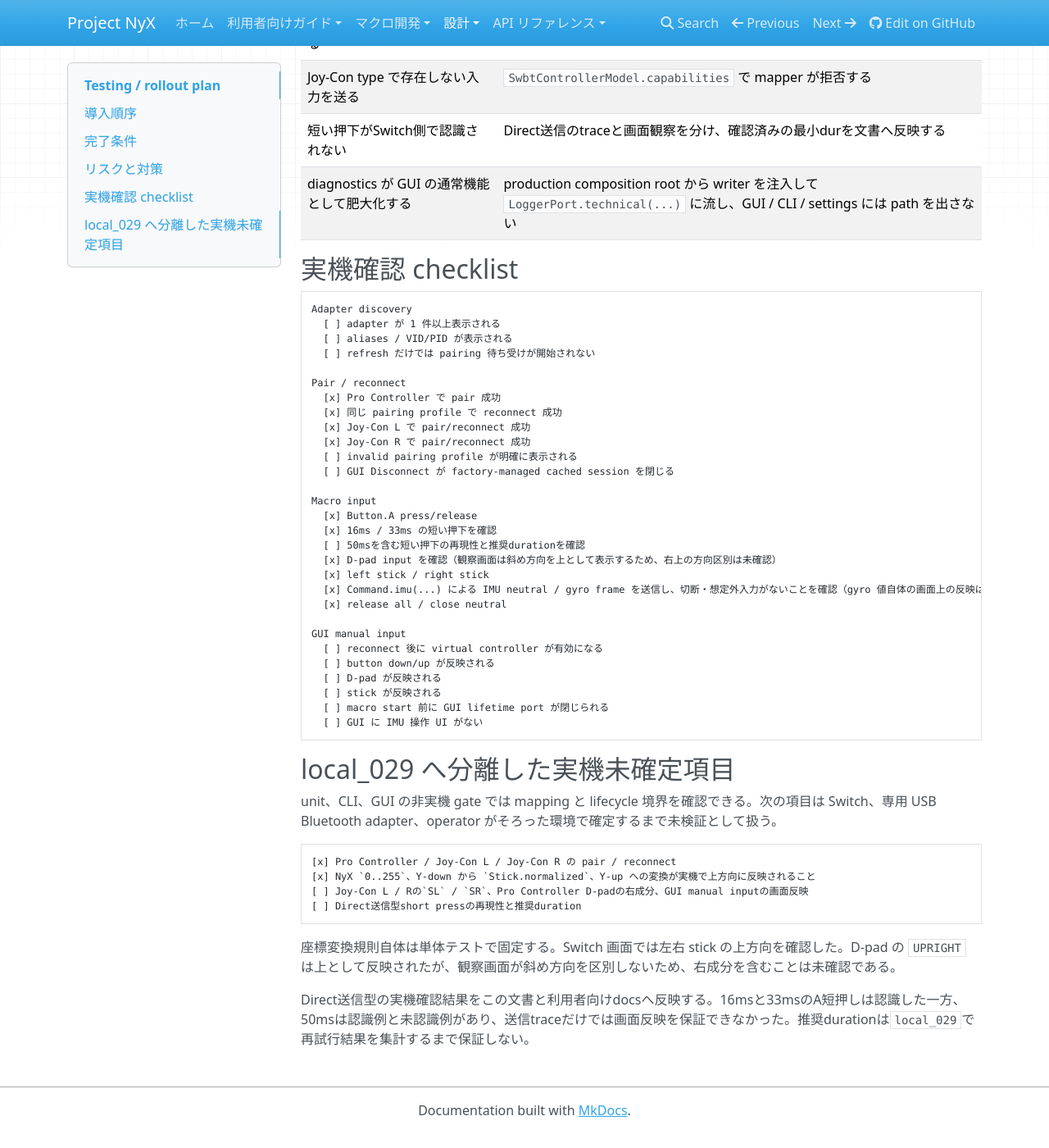
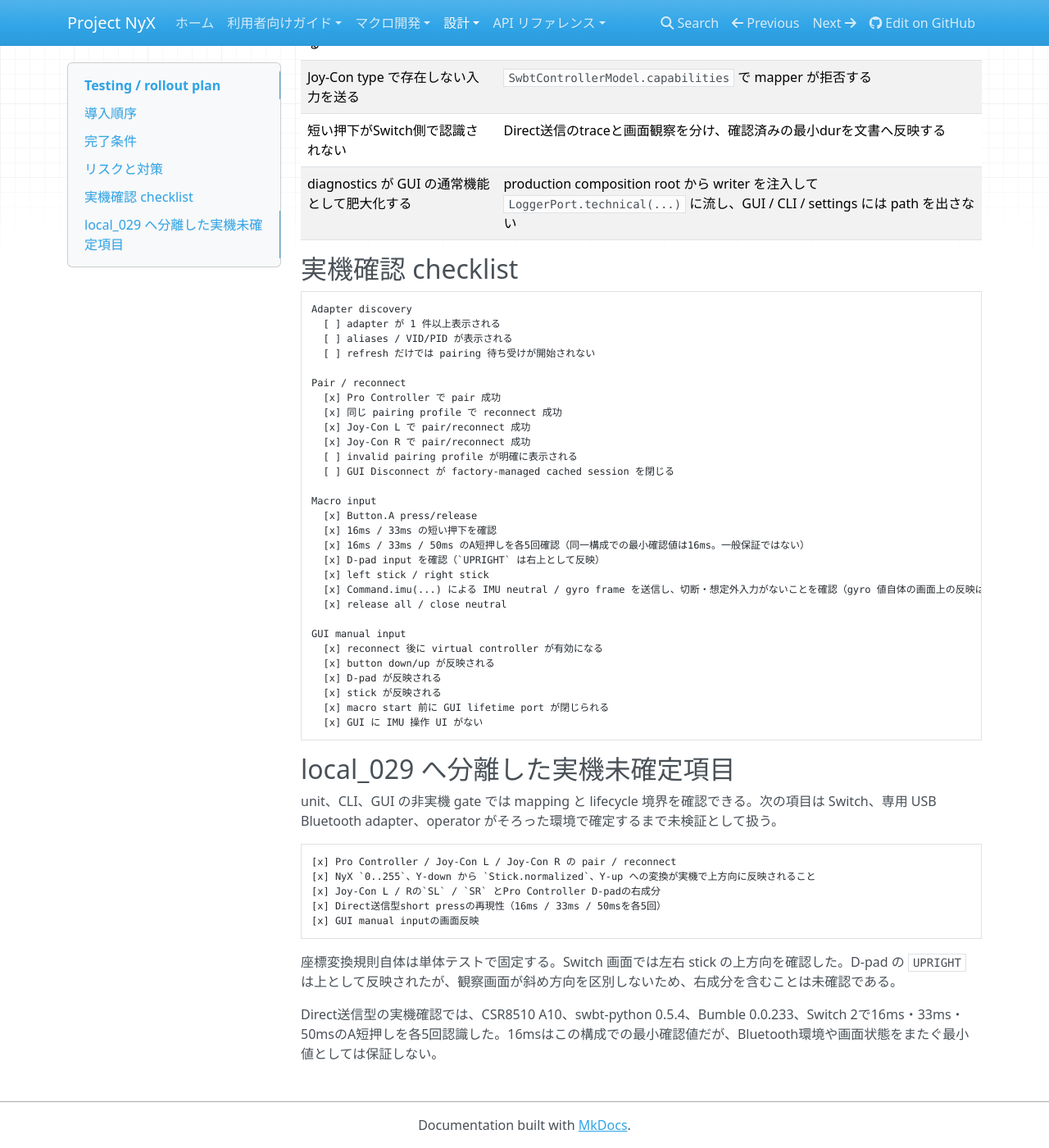
Before and after one commit to niart120/Project_NyX, an MkDocs documentation site: the page built from docs/architecture/swbt-integration/testing-rollout.md, in a window 1280 px wide and 1400 px high, scrolled down 1607 px. Shown: the whole window at 82% size. Built offline with MkDocs 1.6.1, drawn with Linux system fonts in a browser that asks for light colours; nearby versions of some CDN libraries.

Commit message:
docs(swbt): local_029の実機結果を記録する

````diff
--- a/docs/architecture/swbt-integration/testing-rollout.md
+++ b/docs/architecture/swbt-integration/testing-rollout.md
@@ -87,19 +87,19 @@ Pair / reconnect
 Macro input
   [x] Button.A press/release
   [x] 16ms / 33ms の短い押下を確認
-  [ ] 50msを含む短い押下の再現性と推奨durationを確認
-  [x] D-pad input を確認（観察画面は斜め方向を上として表示するため、右上の方向区別は未確認）
+  [x] 16ms / 33ms / 50ms のA短押しを各5回確認（同一構成での最小確認値は16ms。一般保証ではない）
+  [x] D-pad input を確認（`UPRIGHT` は右上として反映）
   [x] left stick / right stick
   [x] Command.imu(...) による IMU neutral / gyro frame を送信し、切断・想定外入力がないことを確認（gyro 値自体の画面上の反映は未確認）
   [x] release all / close neutral
 
 GUI manual input
-  [ ] reconnect 後に virtual controller が有効になる
-  [ ] button down/up が反映される
-  [ ] D-pad が反映される
-  [ ] stick が反映される
-  [ ] macro start 前に GUI lifetime port が閉じられる
-  [ ] GUI に IMU 操作 UI がない
+  [x] reconnect 後に virtual controller が有効になる
+  [x] button down/up が反映される
+  [x] D-pad が反映される
+  [x] stick が反映される
+  [x] macro start 前に GUI lifetime port が閉じられる
+  [x] GUI に IMU 操作 UI がない
 ```
 
 ## local_029 へ分離した実機未確定項目
@@ -109,10 +109,11 @@ unit、CLI、GUI の非実機 gate では mapping と lifecycle 境界を確認
 ```text
 [x] Pro Controller / Joy-Con L / Joy-Con R の pair / reconnect
 [x] NyX `0..255`、Y-down から `Stick.normalized`、Y-up への変換が実機で上方向に反映されること
-[ ] Joy-Con L / Rの`SL` / `SR`、Pro Controller D-padの右成分、GUI manual inputの画面反映
-[ ] Direct送信型short pressの再現性と推奨duration
+[x] Joy-Con L / Rの`SL` / `SR` とPro Controller D-padの右成分
+[x] Direct送信型short pressの再現性（16ms / 33ms / 50msを各5回）
+[x] GUI manual inputの画面反映
 ```
 
 座標変換規則自体は単体テストで固定する。Switch 画面では左右 stick の上方向を確認した。D-pad の `UPRIGHT` は上として反映されたが、観察画面が斜め方向を区別しないため、右成分を含むことは未確認である。
 
-Direct送信型の実機確認結果をこの文書と利用者向けdocsへ反映する。16msと33msのA短押しは認識した一方、50msは認識例と未認識例があり、送信traceだけでは画面反映を保証できなかった。推奨durationは`local_029`で再試行結果を集計するまで保証しない。
+Direct送信型の実機確認では、CSR8510 A10、swbt-python 0.5.4、Bumble 0.0.233、Switch 2で16ms・33ms・50msのA短押しを各5回認識した。16msはこの構成での最小確認値だが、Bluetooth環境や画面状態をまたぐ最小値としては保証しない。
````
Also changed, not shown: spec/agent/wip/local_029/SWBT_REALDEVICE_FOLLOWUP.md (+17 -0 lines).
